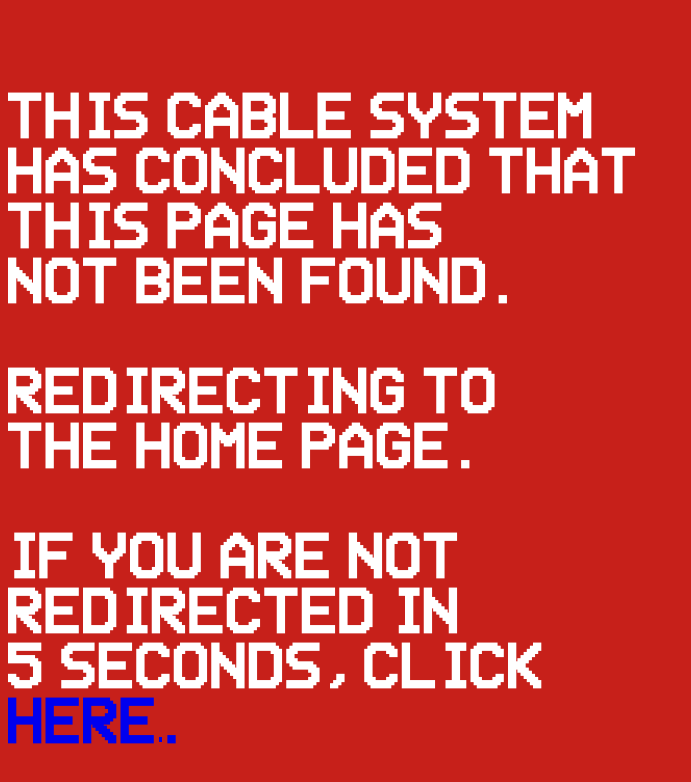
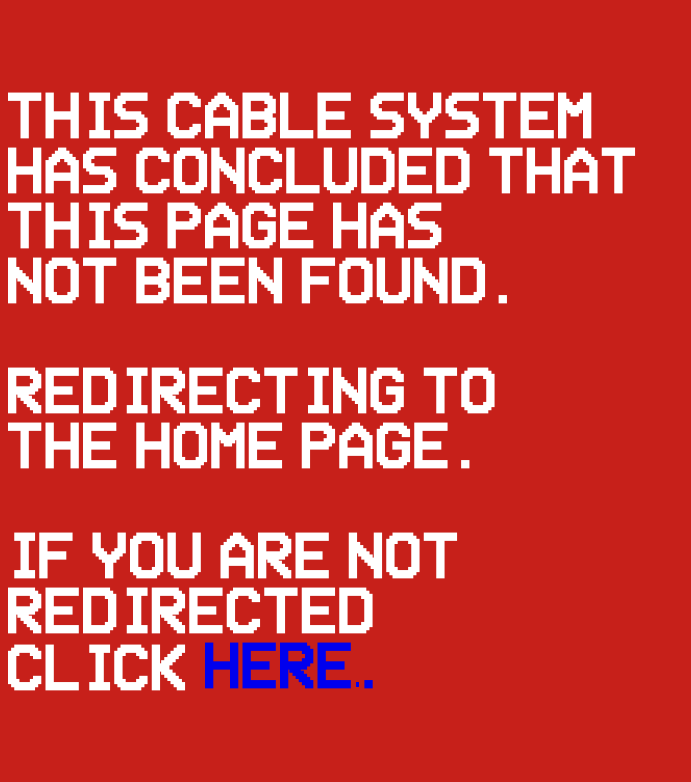
Before and after one commit to violetcassette/web-violetcassette, a plain HTML site: page not_found.html in a window 1280 px wide. Shown: the whole page, without its empty margins (0-691 px from the left). Drawn offline with Linux system fonts and the light colour scheme.

Commit message:
change wording of 404

```diff
--- a/not_found.html
+++ b/not_found.html
@@ -28,6 +28,6 @@
 }
   </style>
   <body>
-    <h1><br>THIS CABLE SYSTEM<br>HAS CONCLUDED THAT<br>THIS PAGE HAS<br>NOT BEEN FOUND.<br><br>REDIRECTING TO<br>THE HOME PAGE.<br><br>IF YOU ARE NOT<br>REDIRECTED IN<br>5 SECONDS, CLICK<br><a href="/index.html">HERE.</a></h1>
+    <h1><br>THIS CABLE SYSTEM<br>HAS CONCLUDED THAT<br>THIS PAGE HAS<br>NOT BEEN FOUND.<br><br>REDIRECTING TO<br>THE HOME PAGE.<br><br>IF YOU ARE NOT<br>REDIRECTED<br>CLICK <a href="/index.html">HERE.</a></h1>
   </body>
 </html>
```
